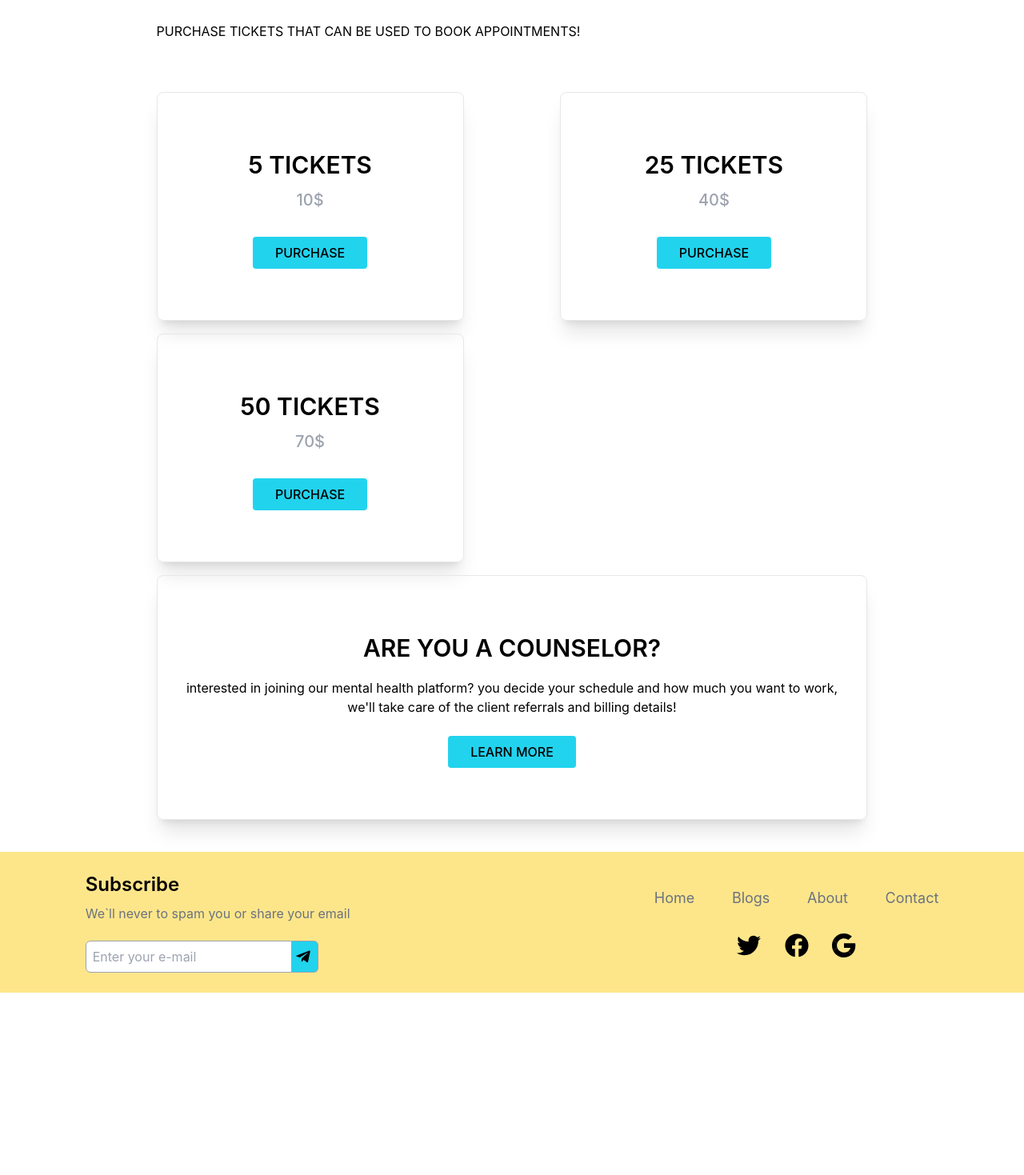
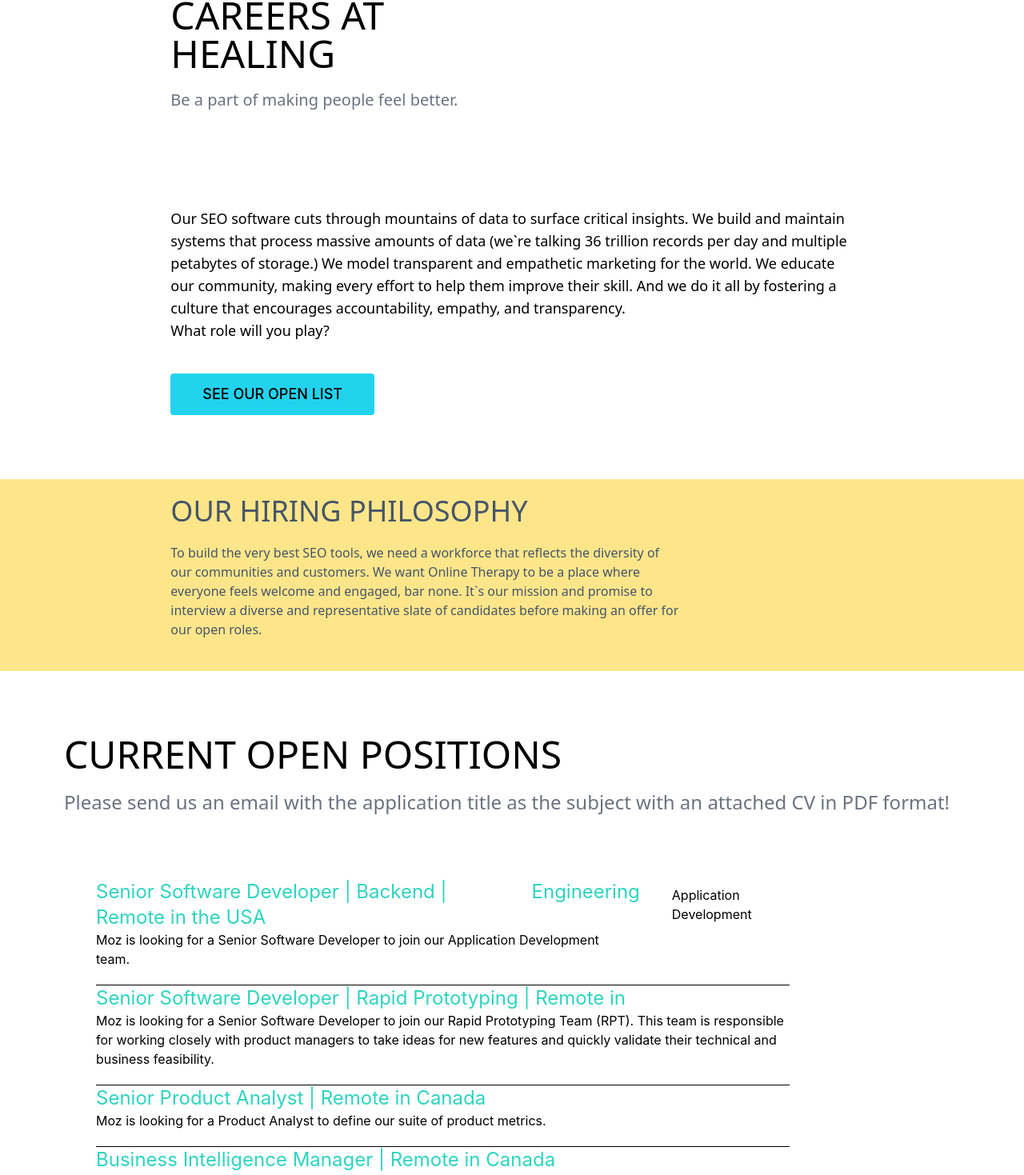
Before and after one commit to kogunlu/codezillas-capstone, a React (Create React App) app: page /career in a window 1280 px wide. Before the commit this address led to /. Shown: the part 166-1635 px from the top of the page at 80% size. Before the commit the page ends 1407 px from the top, so only its background shows below. Built offline with nearby package versions, Linux system fonts and the light colour scheme.

Commit message:
Under Progress

```diff
--- a/src/App.jsx
+++ b/src/App.jsx
@@ -13,6 +13,8 @@ import Signup from './components/pages/Signup/Signup';
 import Team from './components/pages/About/Team';
 import SubsThanks from "./components/pages/thanks/SubsThanks"
 import Footer from "./components/shared/footer/Footer"
+import Career from './components/pages/About/Career/Career';
+import CareerList from './components/pages/About/Career/CareerList';
 
 
 
@@ -26,6 +28,8 @@ function App() {
         <Route path='/' element={<Home />} />
         <Route path='book' element={<Book />} />
         <Route path='about' element= {<About/>} />
+        <Route path='career' element= {<Career/>} />
+        <Route path='careerlist' element= {<CareerList/>} />
         <Route path='login' element = {<Login />} />
         <Route path='signup' element = {<Signup />} />
         <Route path='team' element= {<Team/>} />
--- /dev/null
+++ b/src/components/pages/About/Career/Career.jsx
@@ -0,0 +1,14 @@
+import React from 'react'
+import CareerList from './CareerList'
+import CareerPage from './CareerPage'
+
+const Career = () => {
+  return (
+    <div>
+        < CareerPage />
+        < CareerList />
+    </div>
+  )
+}
+
+export default Career
--- /dev/null
+++ b/src/components/pages/About/Career/CareerList.jsx
@@ -0,0 +1,61 @@
+import React from 'react'
+
+const CareerList = () => {
+  return (
+    <div>
+        <div className='  bg-white flex flex-col justify-center items-start max-w-[ 1440px] min-w-[500px] mx-20'>
+            <div className=' h-full  flex flex-col items-start justify-start mt-20'>
+              <div className="h-3/6  flex flex-col justify-evenly items-start  min-w-fit ">
+                <div className='flex flex-col  '>
+                <h4 className='   text-5xl font-medium uppercase item-start font-sans mb-5  '>CURRENT OPEN POSITIONS</h4>
+                <h3 className='  text-2xl font-medium font-sans text-gray-500 mb-20' >Please send us an email with the application title as the subject with an attached CV in PDF format!</h3>
+                  </div>
+                  <div className="flex flex-col justify-evenly items-start mb-20 mx-10">
+                    <ul className='w-5/6'>
+                        <li className='mb-5 flex flex-col'>
+                            <div className='flex flex-row space-x-10'>
+                        <h4  className='text-teal-400 text-2xl w-3/4'>Senior Software Developer | Backend | Remote in the USA</h4>
+                        <h3 className='text-teal-400 text-2xl justify-end items-end'>Engineering</h3>
+                        <div className='flex flex-col space-x-10 justify-evenly'>
+                        <p className='justify-start'>Application Development</p>
+                            </div>
+
+                        </div>
+
+                            <p className=' w-3/4 justify-end items-end'>Moz is looking for a Senior Software Developer to join our Application Development team.</p>
+
+                        </li>
+                        <li className='border-t border-black mb-5'>
+                         <h4 className='text-teal-400 text-2xl'>Senior Software Developer | Rapid Prototyping | Remote in</h4>
+                        <p>Moz is looking for a Senior Software Developer to join our Rapid Prototyping Team (RPT). This team is responsible for working closely with product managers to take ideas for new features and quickly validate their technical and business feasibility.</p>
+                            </li>
+                        <li className='border-t border-black mb-5'>
+                        <h4 className='text-teal-400 text-2xl'>Senior Product Analyst | Remote in Canada</h4>
+                            <p>Moz is looking for a Product Analyst to define our suite of product metrics.</p>
+                        </li>
+                        <li className='border-t border-black mb-5'>
+                        <h4 className='text-teal-400 text-2xl'>Business Intelligence Manager | Remote in Canada</h4>
+                            <p>Moz is hiring a Manager of Business Intelligence to lead our analytics and data warehousing efforts in a new phase of development.</p>
+                        </li>
+                        <li className='border-t border-black mb-5'>
+                        <h4 className='text-teal-400 text-2xl'>Engineering Manager | Remote in Canada</h4>
+                            <p>Moz is seeking an Engineering Manager within our Application Development team.</p>
+                        </li>
+                        <li className='border-t border-black mb-5'>
+                        <h4 className='text-teal-400 text-2xl'>Sr. Data Engineer | Remote in Canada</h4>
+                            <p>Moz is looking for a talented Senior Software Developer to join our Data Collection team.</p>
+                        </li>
+                        <li className='border-t border-black mb-5'>
+                        <h4 className='text-teal-400 text-2xl w-3/4'>Sr. Data Engineer | Remote in Canada</h4>
+                            <p>Moz is looking for a talented Senior Software Developer to join our Data Collection team.</p>
+                        </li>
+                    </ul>
+                  </div>
+    </div>
+    </div>
+    </div>
+    </div>
+  )
+}
+
+export default CareerList
--- /dev/null
+++ b/src/components/pages/About/Career/CareerPage.jsx
@@ -0,0 +1,55 @@
+import React from 'react'
+import { useNavigate } from 'react-router-dom'
+
+const CareerPage = () => {
+
+        const navigate = useNavigate()
+
+        function handleClick(){
+          navigate('/CareerList')
+        }
+
+        return (
+
+          <div className='  bg-white flex flex-col justify-center items-center max-w-[ 1440px] min-w-[500px]'>
+            <div className='w-8/12 h-full  flex flex-col items-start justify-start mt-20'>
+              <div className="h-3/6  flex flex-col justify-evenly items-start  min-w-fit ">
+                <div className='flex flex-col w-3/4 '>
+                <h4 className=' w-3/4  text-5xl font-medium uppercase item-start font-sans mb-5  '>CAREERS AT HEALING</h4>
+                <h3 className='w-3/4  text-xl font-medium font-sans text-gray-500 mb-20' >Be a part of making people feel better.</h3>
+                  </div>
+                <div className="flex flex-col justify-evenly items-start">
+                  <p className=' font-sans font-medium   md:text-lg mt-10'>Our SEO software cuts through mountains of data to surface critical insights. We build and maintain systems that process massive amounts of data (we`re talking 36 trillion records per day and multiple petabytes of storage.) We model transparent and empathetic marketing for the world. We educate our community, making every effort to help them improve their skill. And we do it all by fostering a culture that encourages accountability, empathy, and transparency.</p>
+                </div>
+
+              </div>
+              <div className="flex flex-col justify-evenly item-start">
+                  <p className=' font-sans font-medium mb-20  md:text-lg'>What role will you play?</p>
+                </div>
+                <div className="flex flex-col items-start justify-evenly gap-5 sm:-mt-10 ">
+              <input
+                    type="button"
+                    value="SEE OUR OPEN LIST"
+                    className='  py-3 px-10 hover:bg-cyan-200 bg-cyan-400 font-medium rounded text-lg md:text-lg'
+                    onClick={() => handleClick()}/>
+              </div>
+
+              </div>
+              <div className='  bg-amber-200 flex flex-col justify-center items-center max-w-[ 1440px] min-w-[700px] mt-20  '>
+      <div className='w-8/12 flex flex-col items-start justify-evenly  '>
+        <div className="h-3/6 flex flex-col justify-evenly items-start gap-5 min-w-fit ">
+            <h4 className='w-3/4  text-4xl font-medium uppercase item-start font-sans mt-5 text-slate-600'>OUR HIRING PHILOSOPHY</h4>
+            <p className='w-3/4 font-medium font-sans mb-10 text-slate-600'>To build the very best SEO tools, we need a workforce that reflects the diversity of our communities and customers. We want Online Therapy to be a place where everyone feels welcome and engaged, bar none. It`s our mission and promise to interview a diverse and representative slate of candidates before making an offer for our open roles.</p>
+</div>
+</div>
+</div>
+
+            </div>
+
+
+
+
+  )
+}
+
+export default CareerPage
```
